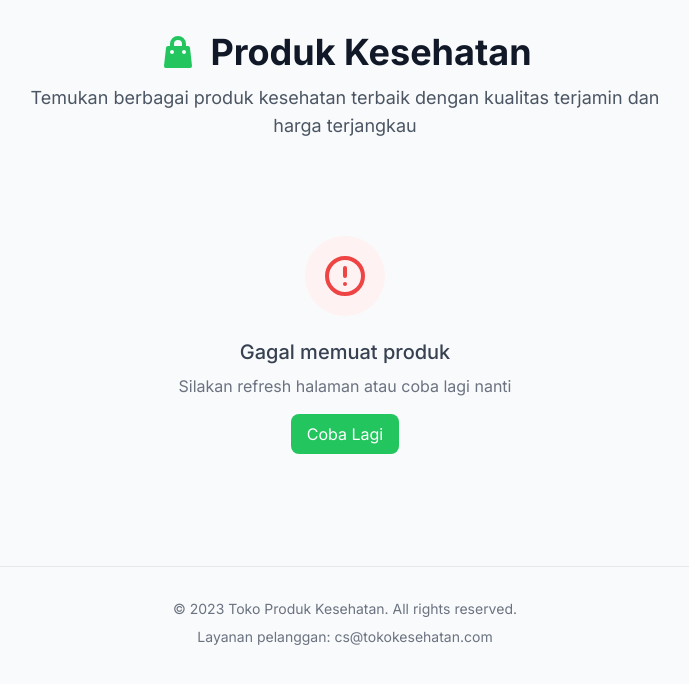
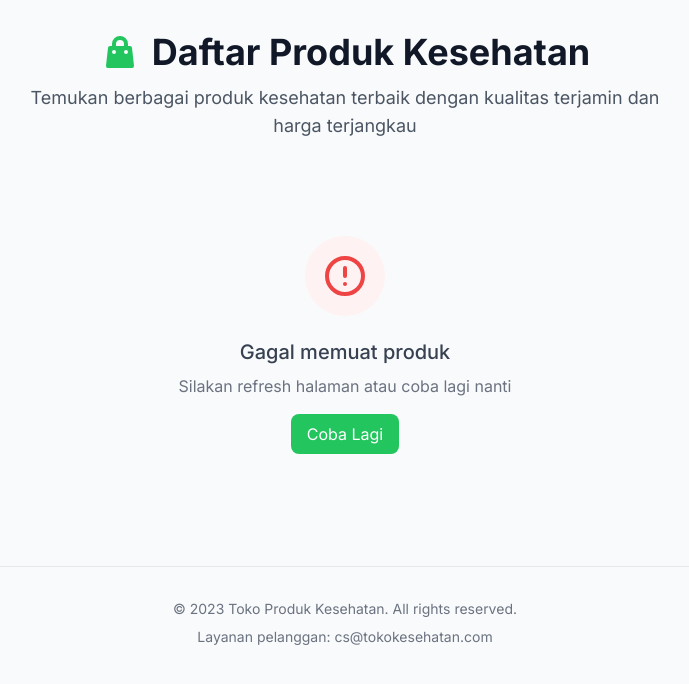
Before and after one commit to fadliaf/UTS-Cloud, a plain HTML site: page frontend/index.html in a window 1280 px wide. Shown: the whole page, without its empty margins (295-984 px from the left). Drawn offline with nearby package versions, Linux system fonts and the light colour scheme; no server answers.

Commit message:
tes cicd

```diff
--- a/frontend/index.html
+++ b/frontend/index.html
@@ -45,7 +45,7 @@
         <svg xmlns="http://www.w3.org/2000/svg" class="h-10 w-10 text-green-500" viewBox="0 0 20 20" fill="currentColor">
           <path fill-rule="evenodd" d="M10 2a4 4 0 00-4 4v1H5a1 1 0 00-.994.89l-1 9A1 1 0 004 18h12a1 1 0 00.994-1.11l-1-9A1 1 0 0015 7h-1V6a4 4 0 00-4-4zm2 5V6a2 2 0 10-4 0v1h4zm-6 3a1 1 0 112 0 1 1 0 01-2 0zm7-1a1 1 0 100 2 1 1 0 000-2z" clip-rule="evenodd" />
         </svg>
-        Produk Kesehatan
+        Daftar Produk Kesehatan
       </h1>
       <p class="text-lg text-gray-600 max-w-2xl mx-auto">
         Temukan berbagai produk kesehatan terbaik dengan kualitas terjamin dan harga terjangkau
```
